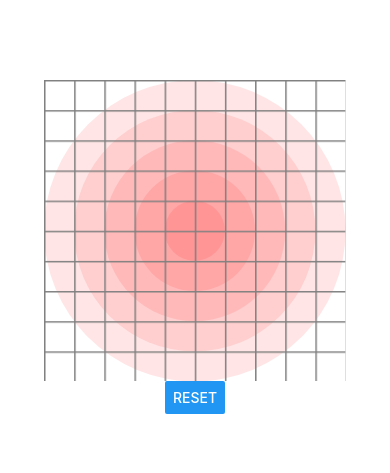
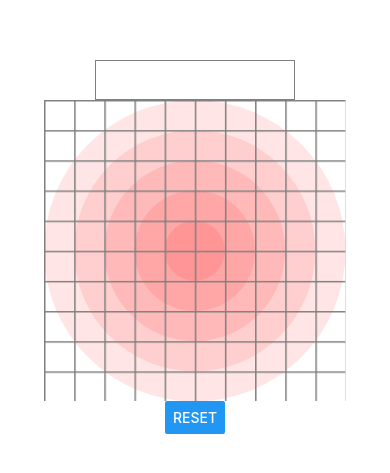
Before and after one commit to affordances/BayesianBallistics, a React Native app: screen / in a window 390 px wide. Shown: the part 175-648 px from the top of the page. Built offline with nearby package versions, Linux system fonts and the light colour scheme.

Commit message:
get numbers centered on shots

```diff
--- a/App.js
+++ b/App.js
@@ -1,14 +1,32 @@
 import React, { useState } from "react";
-import { Button, Pressable, StyleSheet, View } from "react-native";
-import Svg, { Circle, Defs, Pattern, Rect, Path } from "react-native-svg";
+import {
+  Button,
+  Keyboard,
+  Pressable,
+  StyleSheet,
+  TextInput,
+  View,
+} from "react-native";
+import Svg, {
+  Circle,
+  Defs,
+  G,
+  Pattern,
+  Rect,
+  Path,
+  Text,
+  TSpan,
+} from "react-native-svg";
 
 const App = () => {
   const [shots, setShots] = useState([]);
+  const [distance, setDistance] = useState("");
 
   const drawTarget = () => {
     return (
       <Pressable
         onPress={(event) => {
+          Keyboard.dismiss();
           const newShot = [
             event.nativeEvent.locationX / 3,
             event.nativeEvent.locationY / 3,
@@ -43,7 +61,20 @@ const App = () => {
           </Defs>
           <Rect width="100" height="100" fill="url(#grid)" />
           {shots.map(([x, y], i) => (
-            <Circle r="4" key={i} cx={x} cy={y} fill="black" />
+            <G key={i} x={x} y={y}>
+              <Circle cx="0" cy="0" r="4" fill="black" />
+              <Text
+                x="0"
+                y="0"
+                alignmentBaseline="middle"
+                textAnchor="middle"
+                fill="white"
+                fontSize="4"
+                fontWeight={300}
+              >
+                {i + 1}
+              </Text>
+            </G>
           ))}
         </Svg>
       </Pressable>
@@ -52,6 +83,12 @@ const App = () => {
 
   return (
     <View style={styles.container}>
+      <TextInput
+        keyboardType="numeric"
+        style={{ height: 40, width: 200, borderColor: "gray", borderWidth: 1 }}
+        onChangeText={(text) => setDistance(text)}
+        value={distance}
+      />
       <View style={styles.innerContainer}>{drawTarget()}</View>
       <Button title="Reset" onPress={() => setShots([])} />
     </View>
--- a/package.json
+++ b/package.json
@@ -8,13 +8,11 @@
     "eject": "expo eject"
   },
   "dependencies": {
-    "@gcanvas/core": "^1.0.0",
     "expo": "~39.0.2",
     "expo-status-bar": "~1.0.2",
     "react": "16.13.1",
     "react-dom": "16.13.1",
     "react-native": "https://github.com/expo/react-native/archive/sdk-39.0.3.tar.gz",
-    "react-native-gcanvas": "^0.0.7-dev",
     "react-native-svg": "12.1.0",
     "react-native-web": "~0.13.12"
   },
```
Also changed, not shown: 1 other file (tests, documents, lock files or other folders).
